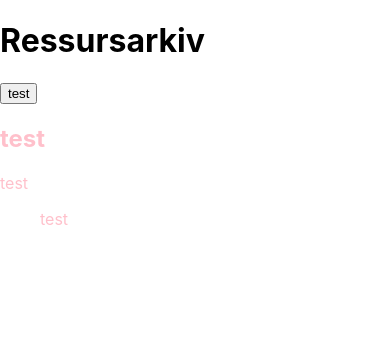
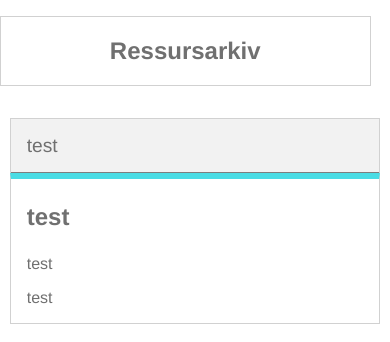
Before and after one commit to synnehe/uin23ak3_resourceapp_heiberg, a React (Create React App) app: page / in a window 390 px wide. Shown: the top 342 px of the page. Built offline with nearby package versions, Linux system fonts and the light colour scheme.

Commit message:
Changed id

```diff
--- a/src/css/main.css
+++ b/src/css/main.css
@@ -1,5 +1,138 @@
+* {
+  font-family: Helvetica, sans-serif, Arial;
+  padding: 0;
+  margin: 0;
+  color: hsl(0, 0%, 44%);
+  box-sizing: border-box;
+}
+
+body {
+  display: flex;
+  align-items: center;
+  flex-direction: column;
+}
+
+header {
+  border: solid;
+  border-color: hsl(0, 0%, 82%);
+  border-width: 1px;
+  width: 65%;
+  height: 120px;
+  display: flex;
+  align-items: center;
+  margin: 2rem 0 2rem 0;
+}
+header h1 {
+  padding-left: 2rem;
+}
+
+h2 {
+  padding: 1.5rem 1rem;
+}
+
 main {
-  color: pink;
+  width: 100vw;
+  display: flex;
+  flex-direction: column;
+  align-items: center;
+}
+
+nav {
+  width: 65%;
+  margin-top: 1rem;
+  display: flex;
+  align-items: center;
+}
+nav button {
+  margin-right: 1rem;
+  background: hsl(0, 0%, 95%);
+  padding: 1rem 1rem;
+  border-left: solid;
+  border-top: solid;
+  border-right: solid;
+  border-color: hsl(0, 0%, 82%);
+  border-width: 1px;
+  font-size: 1.5rem;
+  cursor: pointer;
+}
+nav button:hover {
+  background: hsl(0, 0%, 82%);
+}
+
+section {
+  border: solid;
+  border-color: hsl(0, 0%, 82%);
+  border-width: 1px;
+  border-top: 0.4rem solid hsl(183, 74%, 59%);
+  width: 65%;
+}
+
+#description, #resource-list {
+  padding: 0 1rem 1rem 1rem;
+}
+
+#resource-list {
+  list-style: inside;
+}
+#resource-list li {
+  padding-bottom: 0.5rem;
+}
+#resource-list li a {
+  color: hsl(183, 74%, 59%);
+}
+
+.active, .active:hover {
+  transition: ease-in-out 0.2s;
+  background: hsl(183, 74%, 59%);
+  color: rgb(245, 245, 245);
+  border-color: hsl(183, 74%, 59%);
+}
+
+@media only screen and (max-width: 1250px) {
+  nav {
+    width: 95%;
+  }
+  section {
+    width: 95%;
+  }
+}
+@media only screen and (max-width: 860px) {
+  nav button {
+    margin-right: 0.3rem;
+    height: 80px;
+    display: flex;
+    align-items: center;
+  }
+}
+@media only screen and (max-width: 670px) {
+  header {
+    width: 95%;
+    justify-content: center;
+  }
+  header h1 {
+    padding: 0;
+    font-size: 2rem;
+  }
+  nav {
+    flex-wrap: wrap;
+  }
+  nav button {
+    margin-right: 0;
+    flex-basis: 100%;
+    height: 55px;
+    font-size: 1.2rem;
+  }
+}
+@media only screen and (max-width: 500px) {
+  header {
+    width: 95%;
+    margin: 1rem 0 1rem 0;
+    height: 70px;
+  }
+  header h1 {
+    padding: 0;
+    font-size: 1.5rem;
+  }
 }
 
 /*# sourceMappingURL=main.css.map */
--- a/src/sass/main.scss
+++ b/src/sass/main.scss
@@ -48,7 +48,7 @@ nav {
   display: flex;
   align-items: center;
 
-  a {
+  button {
     margin-right: 1rem;
     background: hsl(0, 0%, 95%);
     padding: 1rem 1rem;
@@ -74,11 +74,11 @@ section {
   width: 65%;
 }
 
-#tekst, #ressurser {
+#description, #resource-list {
   padding: 0 1rem 1rem 1rem;
 }
 
-#ressurser {
+#resource-list {
   list-style: inside;
 
   li {
@@ -109,7 +109,7 @@ section {
 
 @media only screen and (max-width:860px) {
   nav {
-    a {
+    button {
       margin-right: 0.3rem;
       height: 80px;
       display: flex;
@@ -132,7 +132,7 @@ section {
   nav {
     flex-wrap: wrap;
 
-    a {
+    button {
       margin-right: 0;
       flex-basis: 100%;
       height: 55px;
```
Also changed, not shown: 1 other file (tests, documents, lock files or other folders).
